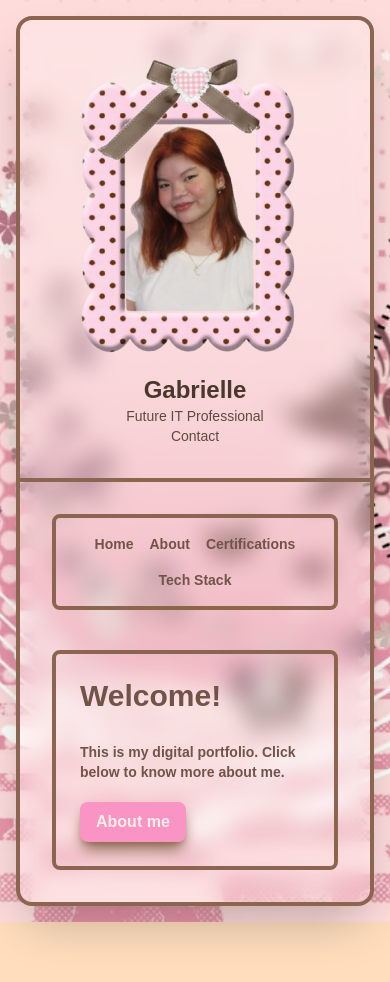
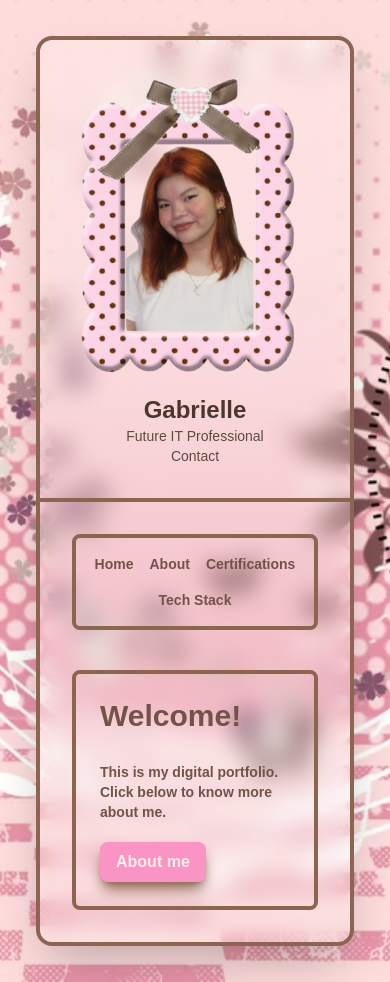
Before and after one commit to gabriellereynes/portfolio, a plain HTML site: page index.html in a window 390 px wide. Before the commit the page ends 922 px from the top, so only its background shows below. Drawn offline with nearby package versions, Linux system fonts and the light colour scheme; a web font is replaced by a local one.

Commit message:
Update border margins on each page and add missing jQuery script

```diff
--- a/index.html
+++ b/index.html
@@ -31,7 +31,7 @@
 
     <!-- OUTER BORDER-->
     <div
-      class="w-full max-w-6xl min-h-[80vh] flex flex-col md:flex-row border-4 border-[#8c6551] rounded-2xl overflow-hidden bg-white/20 backdrop-blur-md shadow-2xl">
+      class="w-full max-w-6xl min-h-[80vh] flex flex-col md:flex-row m-5 border-4 border-[#8c6551] rounded-2xl overflow-hidden bg-white/20 backdrop-blur-md shadow-2xl">
 
       <!-- SIDEBAR -->
       <aside
```
Also changed, not shown: about.html (+1 -1 lines), certifications.html (+2 -2 lines), tech-stack.html (+1 -1 lines).
